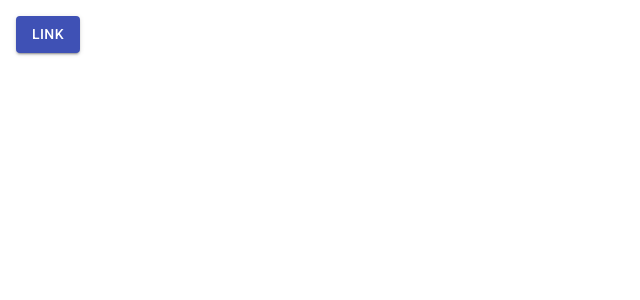
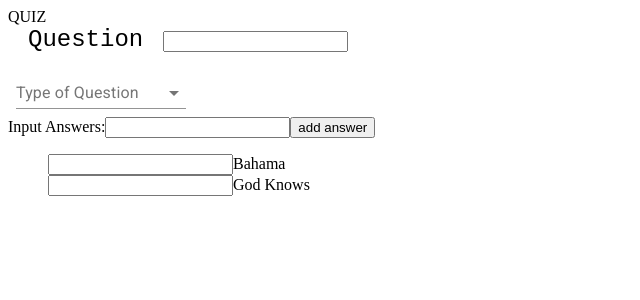
Before and after one commit to vedant-5/forms, a React (Create React App) app: page / in a window 1280 px wide. Shown: the top 300 px of the page, without its empty margins (0-640 px from the left). Built offline with nearby package versions, Linux system fonts and the light colour scheme.

Commit message:
First commit

```diff
--- a/src/App.js
+++ b/src/App.js
@@ -1,10 +1,10 @@
 import React from "react";
-import Home from "./components/Home";
+import  Quiz from "./components/Quiz";
 
 function App() {
   return (
     <div>
-      <Home />
+      <Quiz />
     </div>
   );
 }
--- /dev/null
+++ b/src/components/Cards.js
@@ -0,0 +1,94 @@
+import React,{useState} from "react";
+import { makeStyles, unstable_createMuiStrictModeTheme } from '@material-ui/core/styles';
+import InputLabel from '@material-ui/core/InputLabel';
+import MenuItem from '@material-ui/core/MenuItem';
+import FormHelperText from '@material-ui/core/FormHelperText';
+import FormControl from '@material-ui/core/FormControl';
+import Select from '@material-ui/core/Select';
+
+
+import NewAnswer from "./NewAnswer";
+
+import "./cards.css";
+
+const useStyles = makeStyles((theme) => ({
+  formControl: {
+    margin: theme.spacing(1),
+    minWidth: 170,
+  },
+  selectEmpty: {
+    marginTop: theme.spacing(2),
+  },
+}));
+
+
+function Cards(){
+  const classes = useStyles();
+  const [option, setOption] = React.useState('');
+
+
+
+  const [answers,setAnswer] = useState(
+    [{title:"Bahama"},
+     {title:"God Knows"}
+  ])
+
+  const addAnswer = (title) => {
+    setAnswer([...answers,{title}])
+  }
+
+  const handleChange = (event) => {
+    setOption(event.target.value);
+  };
+
+
+    return(
+        <div>
+            <section className="card">
+              <div>
+                <form>
+                  <label className="question" required>Question</label>
+                  <input type="text"></input>
+                </form>
+                <div>
+                  <FormControl className={classes.formControl}>
+                    <InputLabel id="demo-simple-select-label" className="dropText">Type of Question</InputLabel>
+                      <Select
+                          labelId="demo-simple-select-label"
+                          id="demo-simple-select"
+                          value={option}
+                          onChange={handleChange}
+                      >
+                      <MenuItem value={"radio"}>MCQ</MenuItem>
+                      <MenuItem value={"text"}>Single Line</MenuItem>
+                      <MenuItem value={"checkbox"}>Checkbox</MenuItem>
+                    </Select>
+                  </FormControl>
+                </div>
+
+                <div>
+                  <NewAnswer addAnswer = {addAnswer}/>
+                  <ul>
+                    {answers.map(ans=>{
+                          return (
+                              <form>
+                                <div>
+                                  <input type={option} for="answer"/>
+                                  <label className="Answer" id="answer">{ans.title}</label>
+                                </div>
+                              </form>
+                          )
+                        })}
+                  </ul>
+                </div>
+              </div>
+
+
+            </section>
+        </div>
+    )
+}
+
+
+
+export default Cards;
--- a/src/components/Home.js
+++ /dev/null
@@ -1,25 +0,0 @@
-import React from "react";
-import { makeStyles } from "@material-ui/core/styles";
-import Button from "@material-ui/core/Button";
-
-function Home() {
-  const classes = useStyles();
-
-  return (
-    <div className={classes.root}>
-      <Button variant="contained" color="primary" href="#contained-buttons">
-        Link
-      </Button>
-    </div>
-  );
-}
-
-const useStyles = makeStyles((theme) => ({
-  root: {
-    "& > *": {
-      margin: theme.spacing(1),
-    },
-  },
-}));
-
-export default Home;
--- /dev/null
+++ b/src/components/NewAnswer.js
@@ -0,0 +1,23 @@
+import React,{useState} from "react";
+
+const NewAnswer = ({addAnswer})=> {
+
+    const [title,setTitle] = useState('');
+
+    const handleSubmit = (event) =>{
+        event.preventDefault();
+        addAnswer(title);
+      }
+
+
+    return(
+        <form onSubmit={handleSubmit} >
+            <label>Input Answers:</label>
+            <input type="text" value={title} required onChange={(e)=> setTitle(e.target.value)}/>
+            <input type="submit" value="add answer"/>
+        </form>
+    )
+
+}
+
+export default NewAnswer;
--- /dev/null
+++ b/src/components/Quiz.js
@@ -0,0 +1,23 @@
+import React from "react";
+import Cards from "./Cards";
+
+
+function Quiz() {
+
+
+  return (
+    <div >
+      <header>
+        QUIZ
+      </header>
+
+      <div>
+        <Cards/>
+      </div>
+    </div>
+  );
+}
+
+
+
+export default Quiz;
--- /dev/null
+++ b/src/components/cards.css
@@ -0,0 +1,5 @@
+.question {
+  font-size: 24px;
+  font-family: monospace;
+  margin: 20px;
+}
```
